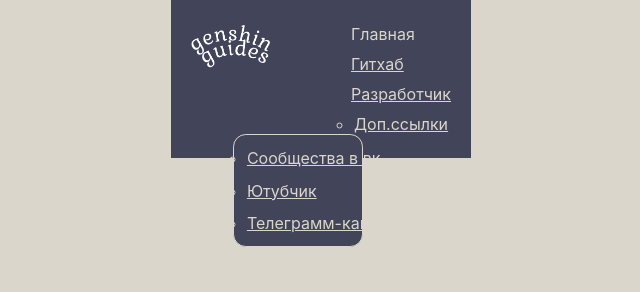
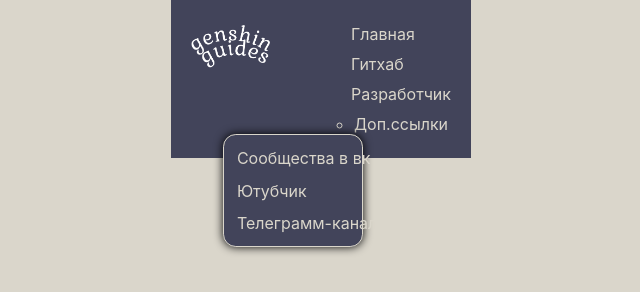
Before and after one commit to DanteBes/GenshinGuides, a plain HTML site: page index.html in a window 1280 px wide. Shown: the whole page, without its empty margins (319-959 px from the left). Drawn offline with Linux system fonts and the light colour scheme.

Commit message:
Fix link styling, enhance dropdown menu, add "js" directory and script file with two constants)

```diff
--- a/css/style.css
+++ b/css/style.css
@@ -28,7 +28,7 @@ body {
   width: 100%;
 }
 
-.header__menu-list {
+.header__menu-list, .header__menu-item_box-nav{
   display: flex;
   flex-direction: column;
   gap: 10px;
@@ -37,9 +37,6 @@ body {
 
 .header__menu-link {
   color: var(--txtColor);
-}
-
-.header__menu-item_active .header__menu-item  {
   text-decoration: none;
 }
 
@@ -55,11 +52,11 @@ body {
   position: absolute;
   right: 85px;
   top: 20px;
-  width: 130px;
+  width: 140px;
   padding: 0.8em;
   white-space: nowrap;
   border-radius: 0.8rem;
   border: 1px solid var(--primary);
   background-color: var(--secondary);
-
+  box-shadow: 0px 0px 10px 0px rgba(0, 0, 0, 1)
 }
--- a/index.html
+++ b/index.html
@@ -54,5 +54,6 @@
   </main>
 
   <footer></footer>
+  <script defer src="js/script.js"></script>
 </body>
 </html>
--- /dev/null
+++ b/js/script.js
@@ -0,0 +1,3 @@
+const btnLink = document.querySelector(".header__menu-link");
+
+const lock = document.querySelector(".header__menu-item_box-nav");
```
